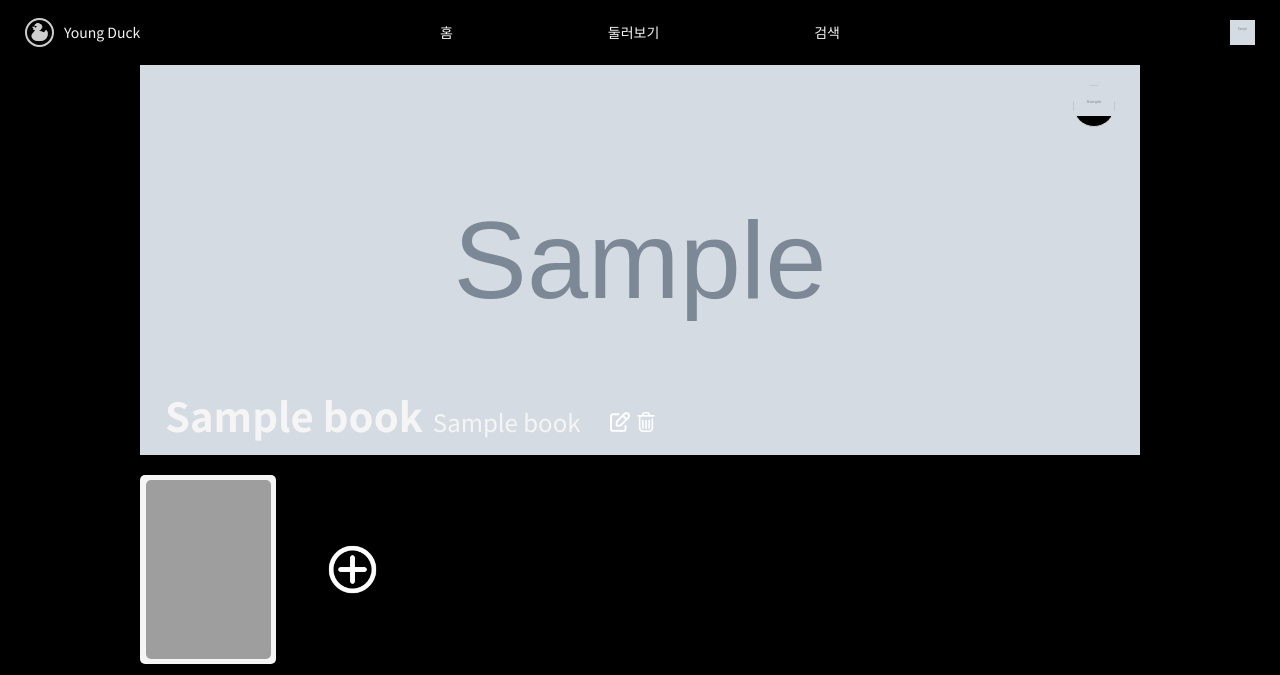
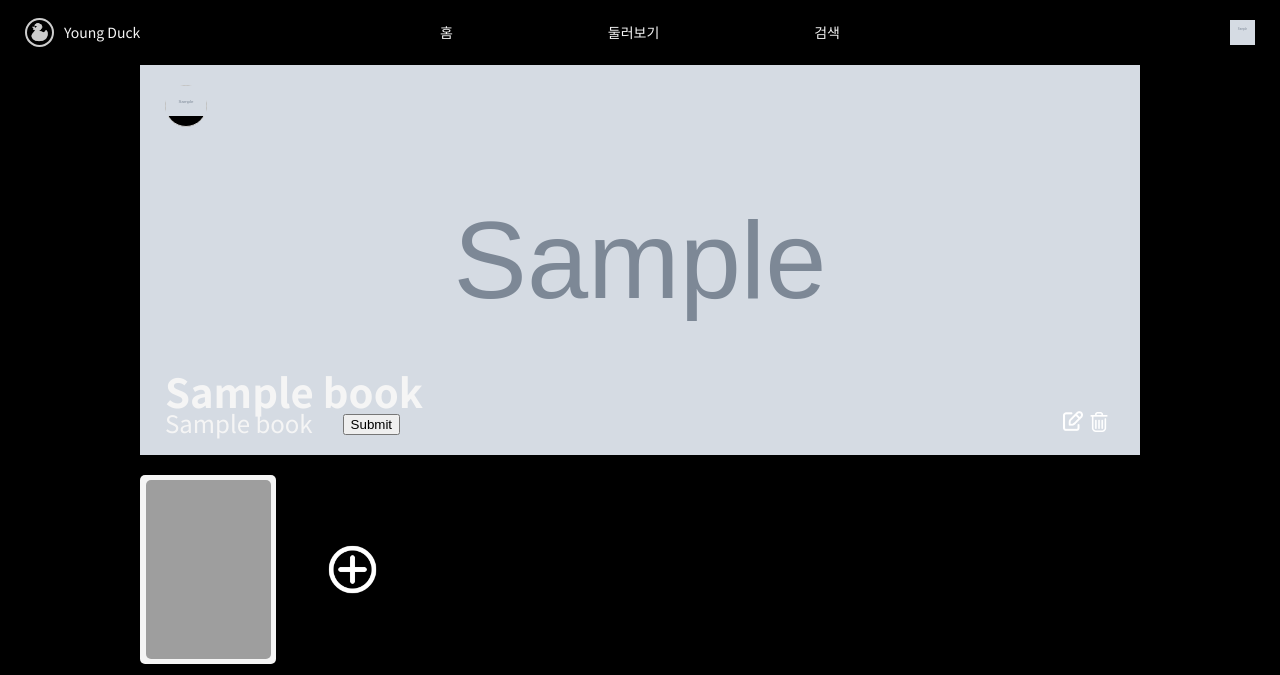
Before and after one commit to dollyishere/young-duck, a Django app: page /books/1/detail/ in a window 1280 px wide. Shown: the top 675 px of the page. Run offline with Django 3.2, Linux system fonts and the light colour scheme; a user stored in the database is signed in; tables that the repository leaves empty hold one stand-in row (values such as "Sample post"); grey boxes marked "Sample" are stand-in pictures; parts of the project's set-up code (start-up, migrations or seed data) failed here and were passed over; grey boxes are pictures that could not be loaded.

Commit message:
feat[FE]: like 기능 구현중

```diff
--- a/books/templates/books/detail.html
+++ b/books/templates/books/detail.html
@@ -13,8 +13,25 @@
 			</div>
 
 			<div id="cover-base" class="horizontal">
+				<div id="cover-base-content">
 					<div id="cover-title">{{ book.title }}</div>
+					<div id="cover-base-content-horizontal">
 						<div id="cover-semi-title">{{ book.semi_title }}</div>
+						<div>
+							{% comment %} 좋아요 {% endcomment %}
+							<form action="like-forms" data-book-id="{{ book.pk }}">
+								{% csrf_token %}
+								{% if request.user in book.like_users.all %}
+									<input type="submit" id="like-{{ book.pk }}" class="unlike-btn">
+								{% else %}
+									<input type="submit" id="like-{{ book.pk }}" class="like-btn">
+								{% endif %}
+							</form>
+
+						</div>
+					</div>
+				</div>
+				<div id="cover-base-btn">
 					{% if user  == person %}
 					<a href="{% url 'books:update' book.pk %}">
 						<div id="book-edit"></div>
@@ -33,6 +50,7 @@
 						</button>
 					</form>
 					{% endif %}
+				</div>
 			</div>
 		</div>
 		{% comment %} <span>{{ book.like_users|length }}</span> {% endcomment %}
--- a/static/css/book-detail.css
+++ b/static/css/book-detail.css
@@ -69,12 +69,26 @@
 
 #cover-top {
   width: 100%;
-  justify-content: flex-end;
+  justify-content: flex-start;
 }
 
 #cover-base {
   width: 100%;
-  align-items: baseline;
+  justify-content: space-between;
+  align-items: flex-end;
+}
+
+#cover-base-content {
+  flex-flow: column wrap;
+}
+
+#cover-base-content-horizontal {
+  flex-flow: row wrap;
+  align-items: flex-end;
+}
+
+#cover-base-btn {
+  flex-flow: row wrap;
 }
 
 #cover-title {
```
Also changed, not shown: static/src/Like.js (added). Lines whose indentation alone changed are shown as unchanged.
